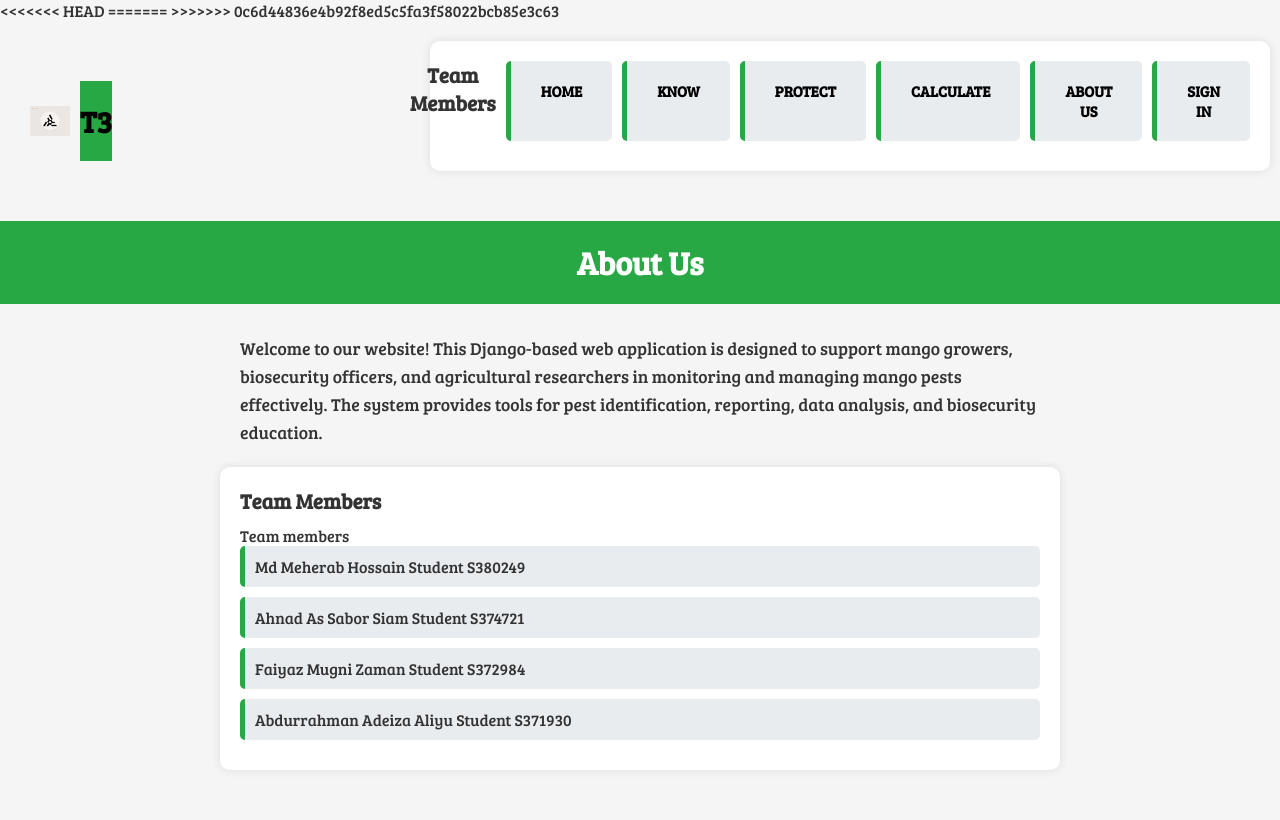
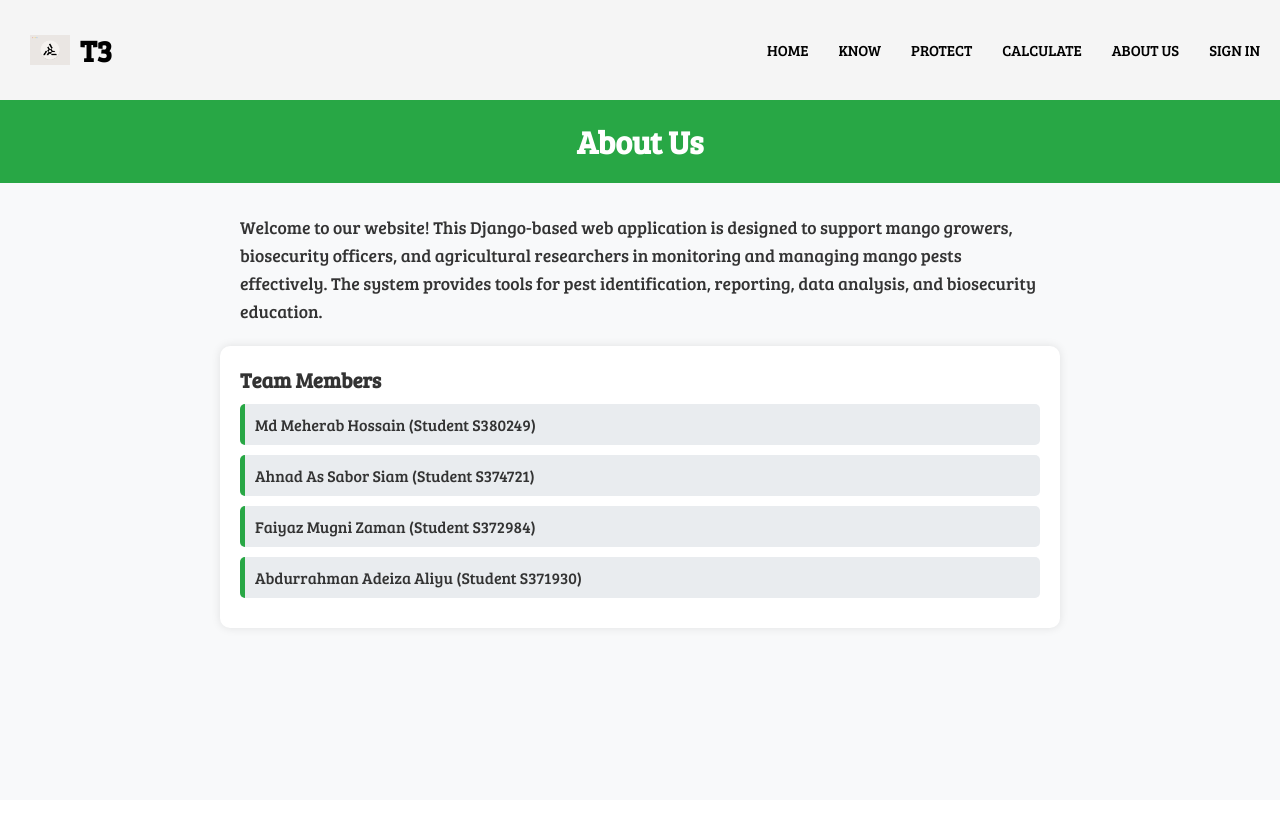
Before and after one commit to Faiyaz197023/HIT237, a Django app: page /about/ in a window 1280 px wide. After the commit the page ends 631 px from the top, so only its background shows below. Run offline with Django 5.2, Linux system fonts and the light colour scheme.

Commit message:
About us update

```diff
--- a/HIT237-master/Mango_app/static/css/aboutus.css
+++ b/HIT237-master/Mango_app/static/css/aboutus.css
@@ -6,7 +6,7 @@ body {
     color: #333;
 }
 
-h1 {
+.about h1 {
     background-color: #28a745;
     color: white;
     text-align: center;
@@ -14,7 +14,7 @@ h1 {
     margin: 0;
 }
 
-p {
+.about p {
     max-width: 800px;
     margin: 30px auto 10px;
     font-size: 1.1rem;
@@ -22,7 +22,7 @@ p {
     padding: 0 20px;
 }
 
-ul {
+.about ul {
     max-width: 800px;
     margin: 20px auto 50px;
     background: #ffffff;
@@ -32,7 +32,7 @@ ul {
     box-shadow: 0 0 10px rgba(0,0,0,0.1);
 }
 
-ul::before {
+.about ul::before {
     content: "Team Members";
     font-size: 1.3rem;
     font-weight: bold;
@@ -40,23 +40,10 @@ ul::before {
     margin-bottom: 10px;
 }
 
-li {
+.about li {
     margin-bottom: 10px;
     padding: 10px;
     background: #e9ecef;
     border-left: 5px solid #28a745;
     border-radius: 5px;
 }
-
-nav {
-    background-color: #eee;
-    padding: 10px;
-    text-align: center;
-}
-
-nav a {
-    text-decoration: none;
-    color: #28a745;
-    font-weight: bold;
-    margin: 0 10px;
-}
--- a/HIT237-master/Mango_app/templates/main/aboutus.html
+++ b/HIT237-master/Mango_app/templates/main/aboutus.html
@@ -8,36 +8,31 @@
     <title>About Us</title>
     <link href="https://fonts.googleapis.com/css2?family=Bree+Serif&display=swap" rel="stylesheet">
 
-<<<<<<< HEAD
     <link rel="stylesheet" href="{% static 'css/aboutus.css'%}">
-=======
-    <link rel="stylesheet" href="{% static 'css/home.css'%}">
->>>>>>> 0c6d44836e4b92f8ed5c5fa3f58022bcb85e3c63
 </head>
 <body>
     <nav>
         {% include 'main/nav.html' %}
     </nav>
+
+    <div class="about">
         <h1>About Us</h1>
         <p>Welcome to our website! This Django-based web application is designed to support mango growers, biosecurity officers, and agricultural researchers in monitoring and managing mango pests effectively. The system provides tools for pest identification, reporting, data analysis, and biosecurity education.</p>
-    <ul> Team members
-        <li>
-        Md Meherab Hossain
-        Student S380249
+        <ul>
+            <li class="list">
+            Md Meherab Hossain (Student S380249)
             </li>
-        <li>
-        Ahnad As Sabor Siam
-        Student S374721
+            <li class="list">
+            Ahnad As Sabor Siam (Student S374721)
             </li>
 
-        <li>
-           Faiyaz Mugni Zaman
-            Student S372984
+            <li class="list">
+            Faiyaz Mugni Zaman (Student S372984)
             </li>
-        <li>
-        Abdurrahman Adeiza Aliyu
-        Student S371930
+            <li class ="list">
+            Abdurrahman Adeiza Aliyu (Student S371930)
             </li>
         </ul>
+    </div>
 </body>
 </html>
```
Lines whose indentation alone changed are shown as unchanged.
